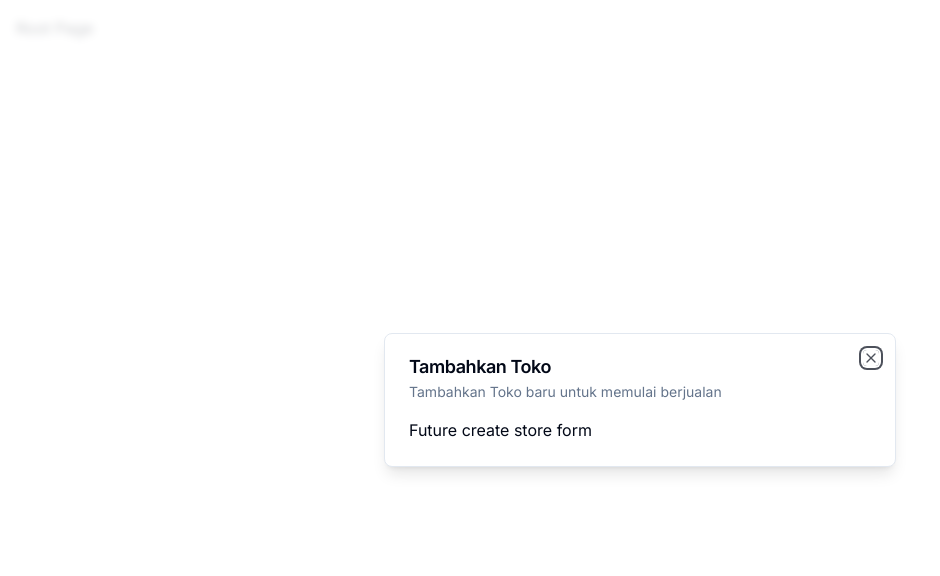
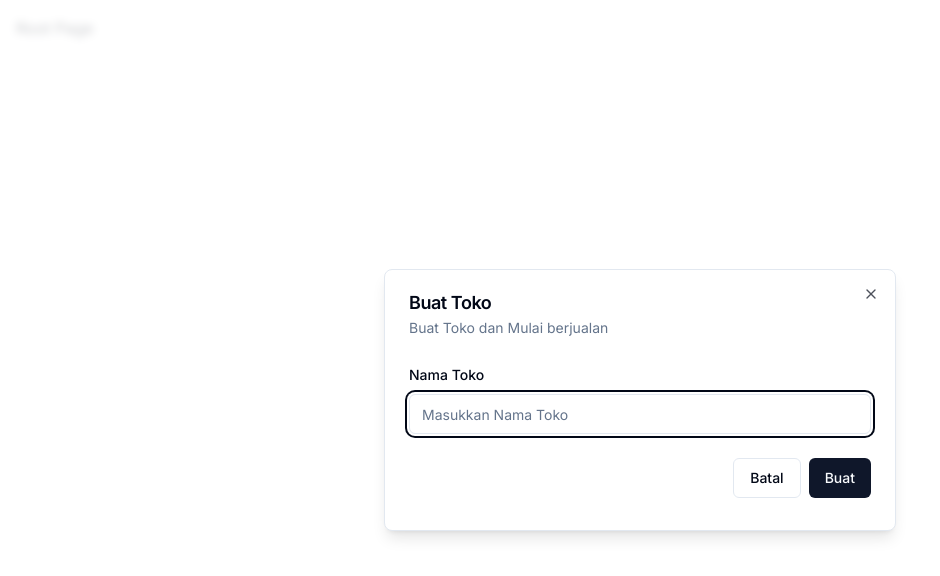
Before and after one commit to adaamxrb/asriloka-mplace-admin, a Next.js app: page / in a window 1280 px wide. Shown: the top 576 px of the page, without its empty margins (0-940 px from the left). Built offline with nearby package versions, Linux system fonts and the light colour scheme.

Commit message:
complete: modal

```diff
--- a/components/modals/store-modal.tsx
+++ b/components/modals/store-modal.tsx
@@ -1,18 +1,79 @@
 'use client';
+
+import * as z from 'zod';
+import { zodResolver } from '@hookform/resolvers/zod';
 
 import { useStoreModal } from '@/hooks/use-store-modal';
 import { Modal } from '@/components/ui/modal';
+import { useForm } from 'react-hook-form';
+import {
+	Form,
+	FormField,
+	FormItem,
+	FormLabel,
+	FormControl,
+	FormMessage,
+} from '@/components/ui/form';
+import { Input } from '@/components/ui/input';
+import { Button } from '@/components/ui/button';
+
+const formSchema = z.object({
+	name: z.string().min(1),
+});
 
 export const StoreModal = () => {
 	const storeModal = useStoreModal();
 
+	const form = useForm<z.infer<typeof formSchema>>({
+		resolver: zodResolver(formSchema),
+		defaultValues: {
+			name: '',
+		},
+	});
+
+	const onSubmit = async (values: z.infer<typeof formSchema>) => {
+		console.log(values);
+		//Create store
+	};
+
 	return (
 		<Modal
-			title="Tambahkan Toko"
-			description="Tambahkan Toko baru untuk memulai berjualan"
+			title="Buat Toko"
+			description="Buat Toko dan Mulai berjualan"
 			isOpen={storeModal.isOpen}
 			onClose={storeModal.onClose}>
-			Future create store form
+			<div>
+				<div className="space-y-4 py-2 pb-2">
+					<Form {...form}>
+						<form onSubmit={form.handleSubmit(onSubmit)}>
+							<FormField
+								control={form.control}
+								name="name"
+								render={({ field }) => (
+									<FormItem>
+										<FormLabel>Nama Toko</FormLabel>
+										<FormControl>
+											<Input
+												placeholder="Masukkan Nama Toko"
+												{...field}
+											/>
+										</FormControl>
+										<FormMessage />
+									</FormItem>
+								)}
+							/>
+							<div className="pt-6 space-x-2 flex item-center justify-end w-full">
+								<Button
+									variant="outline"
+									onClick={storeModal.onClose}>
+									Batal
+								</Button>
+								<Button type="submit">Buat</Button>
+							</div>
+						</form>
+					</Form>
+				</div>
+			</div>
 		</Modal>
 	);
 };
--- /dev/null
+++ b/components/ui/form.tsx
@@ -0,0 +1,176 @@
+import * as React from "react"
+import * as LabelPrimitive from "@radix-ui/react-label"
+import { Slot } from "@radix-ui/react-slot"
+import {
+  Controller,
+  ControllerProps,
+  FieldPath,
+  FieldValues,
+  FormProvider,
+  useFormContext,
+} from "react-hook-form"
+
+import { cn } from "@/lib/utils"
+import { Label } from "@/components/ui/label"
+
+const Form = FormProvider
+
+type FormFieldContextValue<
+  TFieldValues extends FieldValues = FieldValues,
+  TName extends FieldPath<TFieldValues> = FieldPath<TFieldValues>
+> = {
+  name: TName
+}
+
+const FormFieldContext = React.createContext<FormFieldContextValue>(
+  {} as FormFieldContextValue
+)
+
+const FormField = <
+  TFieldValues extends FieldValues = FieldValues,
+  TName extends FieldPath<TFieldValues> = FieldPath<TFieldValues>
+>({
+  ...props
+}: ControllerProps<TFieldValues, TName>) => {
+  return (
+    <FormFieldContext.Provider value={{ name: props.name }}>
+      <Controller {...props} />
+    </FormFieldContext.Provider>
+  )
+}
+
+const useFormField = () => {
+  const fieldContext = React.useContext(FormFieldContext)
+  const itemContext = React.useContext(FormItemContext)
+  const { getFieldState, formState } = useFormContext()
+
+  const fieldState = getFieldState(fieldContext.name, formState)
+
+  if (!fieldContext) {
+    throw new Error("useFormField should be used within <FormField>")
+  }
+
+  const { id } = itemContext
+
+  return {
+    id,
+    name: fieldContext.name,
+    formItemId: `${id}-form-item`,
+    formDescriptionId: `${id}-form-item-description`,
+    formMessageId: `${id}-form-item-message`,
+    ...fieldState,
+  }
+}
+
+type FormItemContextValue = {
+  id: string
+}
+
+const FormItemContext = React.createContext<FormItemContextValue>(
+  {} as FormItemContextValue
+)
+
+const FormItem = React.forwardRef<
+  HTMLDivElement,
+  React.HTMLAttributes<HTMLDivElement>
+>(({ className, ...props }, ref) => {
+  const id = React.useId()
+
+  return (
+    <FormItemContext.Provider value={{ id }}>
+      <div ref={ref} className={cn("space-y-2", className)} {...props} />
+    </FormItemContext.Provider>
+  )
+})
+FormItem.displayName = "FormItem"
+
+const FormLabel = React.forwardRef<
+  React.ElementRef<typeof LabelPrimitive.Root>,
+  React.ComponentPropsWithoutRef<typeof LabelPrimitive.Root>
+>(({ className, ...props }, ref) => {
+  const { error, formItemId } = useFormField()
+
+  return (
+    <Label
+      ref={ref}
+      className={cn(error && "text-destructive", className)}
+      htmlFor={formItemId}
+      {...props}
+    />
+  )
+})
+FormLabel.displayName = "FormLabel"
+
+const FormControl = React.forwardRef<
+  React.ElementRef<typeof Slot>,
+  React.ComponentPropsWithoutRef<typeof Slot>
+>(({ ...props }, ref) => {
+  const { error, formItemId, formDescriptionId, formMessageId } = useFormField()
+
+  return (
+    <Slot
+      ref={ref}
+      id={formItemId}
+      aria-describedby={
+        !error
+          ? `${formDescriptionId}`
+          : `${formDescriptionId} ${formMessageId}`
+      }
+      aria-invalid={!!error}
+      {...props}
+    />
+  )
+})
+FormControl.displayName = "FormControl"
+
+const FormDescription = React.forwardRef<
+  HTMLParagraphElement,
+  React.HTMLAttributes<HTMLParagraphElement>
+>(({ className, ...props }, ref) => {
+  const { formDescriptionId } = useFormField()
+
+  return (
+    <p
+      ref={ref}
+      id={formDescriptionId}
+      className={cn("text-sm text-muted-foreground", className)}
+      {...props}
+    />
+  )
+})
+FormDescription.displayName = "FormDescription"
+
+const FormMessage = React.forwardRef<
+  HTMLParagraphElement,
+  React.HTMLAttributes<HTMLParagraphElement>
+>(({ className, children, ...props }, ref) => {
+  const { error, formMessageId } = useFormField()
+  const body = error ? String(error?.message) : children
+
+  if (!body) {
+    return null
+  }
+
+  return (
+    <p
+      ref={ref}
+      id={formMessageId}
+      className={cn("text-sm font-medium text-destructive", className)}
+      {...props}
+    >
+      {body}
+    </p>
+  )
+})
+FormMessage.displayName = "FormMessage"
+
+export {
+  useFormField,
+  Form,
+  FormItem,
+  FormLabel,
+  FormControl,
+  FormDescription,
+  FormMessage,
+  FormField,
+}
--- /dev/null
+++ b/components/ui/input.tsx
@@ -0,0 +1,25 @@
+import * as React from "react"
+
+import { cn } from "@/lib/utils"
+
+export interface InputProps
+  extends React.InputHTMLAttributes<HTMLInputElement> {}
+
+const Input = React.forwardRef<HTMLInputElement, InputProps>(
+  ({ className, type, ...props }, ref) => {
+    return (
+      <input
+        type={type}
+        className={cn(
+          "flex h-10 w-full rounded-md border border-input bg-background px-3 py-2 text-sm ring-offset-background file:border-0 file:bg-transparent file:text-sm file:font-medium placeholder:text-muted-foreground focus-visible:outline-none focus-visible:ring-2 focus-visible:ring-ring focus-visible:ring-offset-2 disabled:cursor-not-allowed disabled:opacity-50",
+          className
+        )}
+        ref={ref}
+        {...props}
+      />
+    )
+  }
+)
+Input.displayName = "Input"
+
+export { Input }
--- /dev/null
+++ b/components/ui/label.tsx
@@ -0,0 +1,26 @@
+"use client"
+
+import * as React from "react"
+import * as LabelPrimitive from "@radix-ui/react-label"
+import { cva, type VariantProps } from "class-variance-authority"
+
+import { cn } from "@/lib/utils"
+
+const labelVariants = cva(
+  "text-sm font-medium leading-none peer-disabled:cursor-not-allowed peer-disabled:opacity-70"
+)
+
+const Label = React.forwardRef<
+  React.ElementRef<typeof LabelPrimitive.Root>,
+  React.ComponentPropsWithoutRef<typeof LabelPrimitive.Root> &
+    VariantProps<typeof labelVariants>
+>(({ className, ...props }, ref) => (
+  <LabelPrimitive.Root
+    ref={ref}
+    className={cn(labelVariants(), className)}
+    {...props}
+  />
+))
+Label.displayName = LabelPrimitive.Root.displayName
+
+export { Label }
```
Also changed, not shown: package.json (+8 -0 lines), 2 other files (tests, documents, lock files or other folders).
